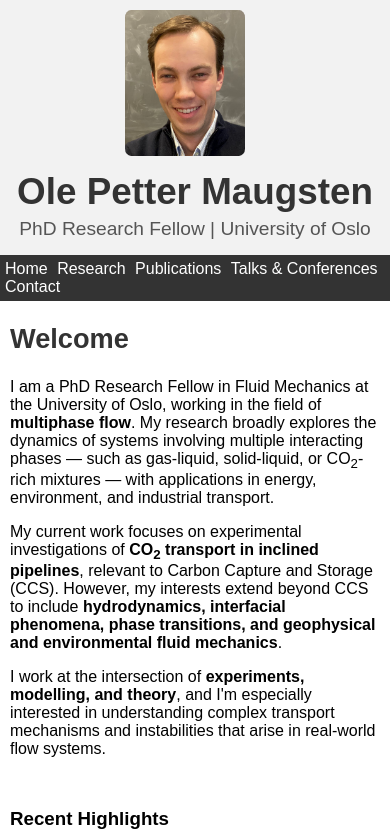
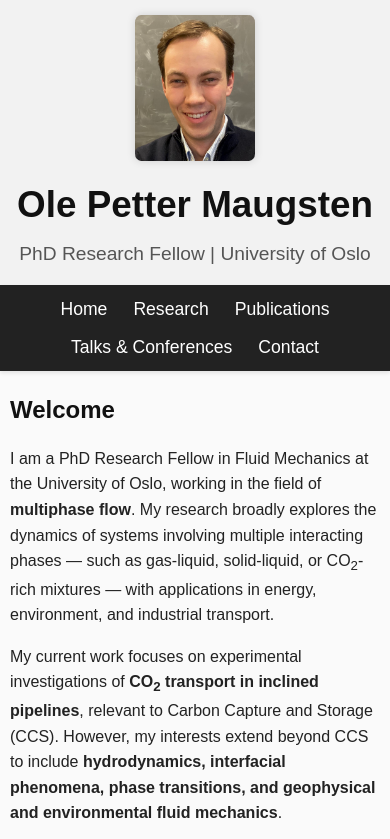
Before and after one commit to maugsten/maugsten.github.io, a plain HTML site: page index.html in a window 390 px wide. Shown: the top 839 px of the page. Drawn offline with nearby package versions, Linux system fonts and the light colour scheme; some packages are replaced by stand-ins of ours.

Commit message:
css change

```diff
--- a/styles.css
+++ b/styles.css
@@ -5,99 +5,131 @@ body {
   font-family: Arial, sans-serif;
   margin: 0;
   padding: 0;
-  font-size: 16px; /* Increase base font size */
+  font-size: 16px;
+  line-height: 1.6; /* Improve readability */
+  color: #222; /* Darker text for better contrast */
+  background-color: #fafafa; /* Soft background color */
 }
 
+/* Header */
 header {
   background-color: #f2f2f2;
   padding: 20px;
   text-align: center;
+  box-shadow: 0 2px 4px rgba(0,0,0,0.1); /* subtle shadow for depth */
 }
 
 .header-content {
   display: flex;
   align-items: center;
   justify-content: flex-start;
+  max-width: 900px;
+  margin: 0 auto; /* center content horizontally */
 }
 
 .header-image {
   width: 120px;
   height: auto;
   margin-right: 20px;
-  max-width: 100%;  /* Ensure image doesn't exceed its container */
-  border-radius: 5%; /* Optional: makes the image circular */
+  max-width: 100%;
+  border-radius: 5%; /* Make it perfectly circular */
+  object-fit: cover; /* ensure image covers the box nicely */
+  box-shadow: 0 0 8px rgba(0,0,0,0.15); /* subtle image shadow */
 }
 
 .header-text h1 {
   margin: 0;
-  font-size: 2.3rem; /* Increase font size for header */
+  font-size: 2.3rem;
+  color: #111;
 }
 
 .header-text p {
-  margin: 5px 0;
-  font-size: 1.2rem; /* Increase font size for paragraph */
+  margin: 5px 0 0 0;
+  font-size: 1.2rem;
   color: #555;
 }
 
+/* Navigation */
 nav {
-  background-color: #333;
+  background-color: #222; /* slightly darker for better contrast */
   color: #fff;
-  padding: 10px;
+  padding: 10px 0;
+  box-shadow: 0 2px 4px rgba(0,0,0,0.1);
 }
 
 nav ul {
-  list-style-type: none;
+  list-style: none;
   margin: 0;
   padding: 0;
+  max-width: 900px;
+  margin-left: auto;
+  margin-right: auto;
+  display: flex;
+  justify-content: center; /* center nav items */
+  flex-wrap: wrap; /* wrap on small screens */
+  gap: 20px; /* space between links */
 }
 
 nav ul li {
-  display: inline;
-  margin-right: 15px; /* Increase spacing between navigation items */
+  /* inline removed, using flex with gap instead */
 }
 
 nav ul li a {
   color: #fff;
   text-decoration: none;
-  font-size: 1.0rem; /* Increase font size for nav links */
+  font-size: 1.1rem;
+  padding: 5px 8px;
+  transition: color 0.3s ease, background-color 0.3s ease;
+  border-radius: 4px;
 }
 
-nav ul li a:hover {
-  text-decoration: underline;
+nav ul li a:hover,
+nav ul li a:focus {
+  text-decoration: none;
+  color: #222;
+  background-color: #fff;
+  outline: none;
 }
 
+/* Main content */
 main {
-  margin: 20px;
+  margin: 30px auto;
+  max-width: 900px;
+  padding: 0 15px;
 }
 
 section {
-  margin-bottom: 50px; /* Increase space between sections */
+  margin-bottom: 50px;
 }
 
 h1, h2 {
-  color: #333;
-  font-size: 1.7rem; /* Increase font size for headers */
+  color: #111;
+  font-weight: 600;
+  font-size: 1.8rem;
+  margin-bottom: 0.5em;
 }
 
+/* Footer */
 footer {
-  background-color: #333;
+  background-color: #222;
   color: #fff;
-  padding: 10px;
+  padding: 15px 10px;
   text-align: center;
-  font-size: 1.0rem; /* Increase font size for footer */
+  font-size: 1rem;
+  box-shadow: inset 0 1px 2px rgba(255,255,255,0.1);
 }
 
+/* Centered images and videos */
 .centered-image-container {
   display: flex;
   justify-content: center;
   align-items: center;
-  /* height: 100vh;  */
-  /* This ensures the image is vertically centered in the viewport */
 }
 
 video {
-  width: 640px; /* Adjust the width as needed */
-  height: 360px; /* Adjust the height as needed */
+  width: 100%;
+  max-width: 640px;
+  height: auto;
   display: block;
   margin: 0 auto;
 }
@@ -106,33 +138,35 @@ figcaption {
   font-style: italic;
   text-align: center;
   margin-top: 15px;
+  color: #666;
 }
 
-/* Media Queries */
+/* Responsive design */
 @media (max-width: 768px) {
   header {
-    padding: 10px;
+    padding: 15px 10px;
   }
 
-  nav {
-    padding: 5px;
-  }
-
-  nav ul li {
-    margin-right: 5px;
-  }
-
-  main {
-    margin: 10px;
-  }
-
-  /* Stack header elements on smaller screens */
   .header-content {
     flex-direction: column;
     text-align: center;
   }
 
   .header-image {
-    margin-bottom: 15px;
+    margin: 0 0 15px 0;
+  }
+
+  nav ul {
+    justify-content: center;
+    gap: 10px;
+  }
+
+  main {
+    margin: 20px 10px;
+    padding: 0;
+  }
+
+  h1, h2 {
+    font-size: 1.5rem;
   }
 }
```
